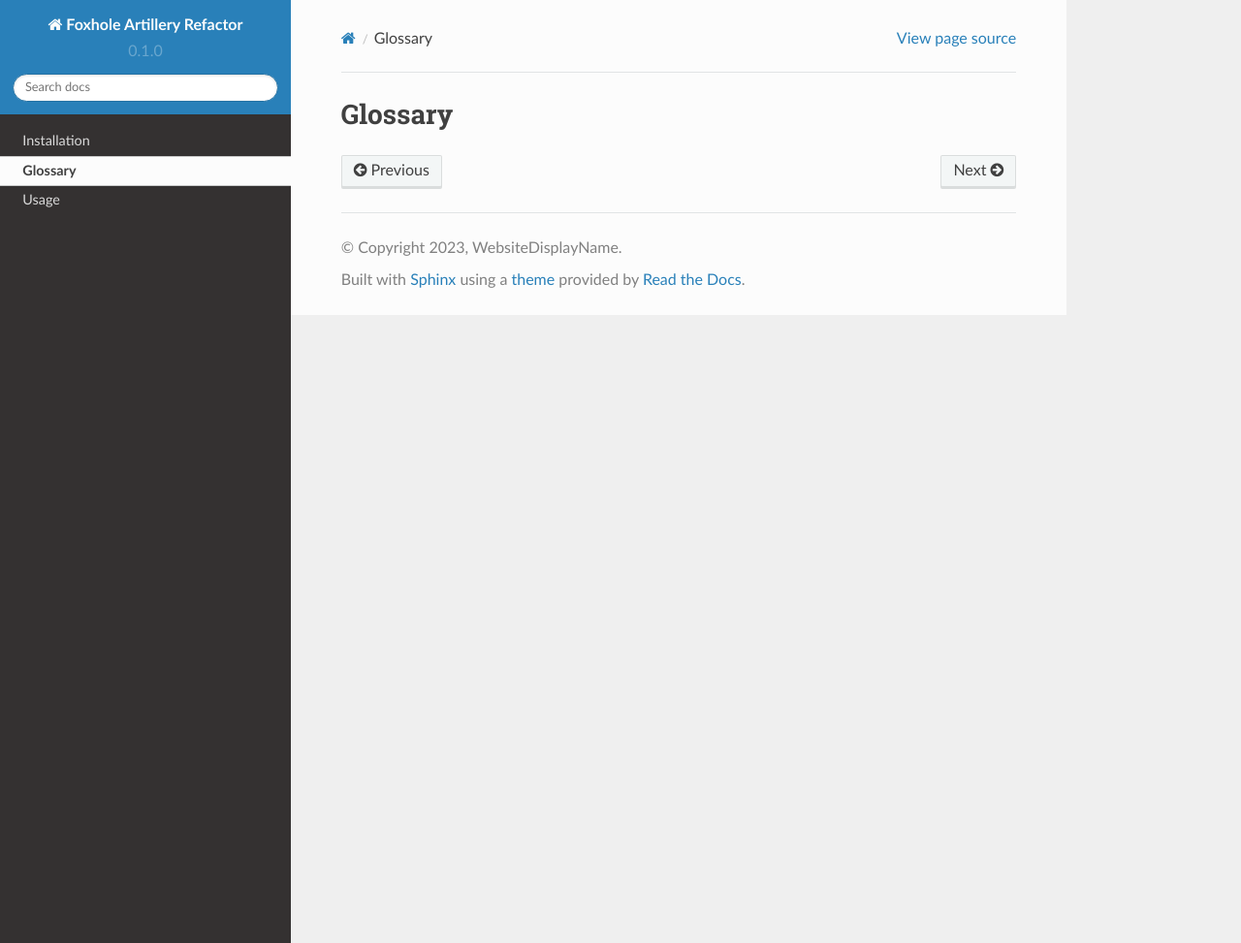
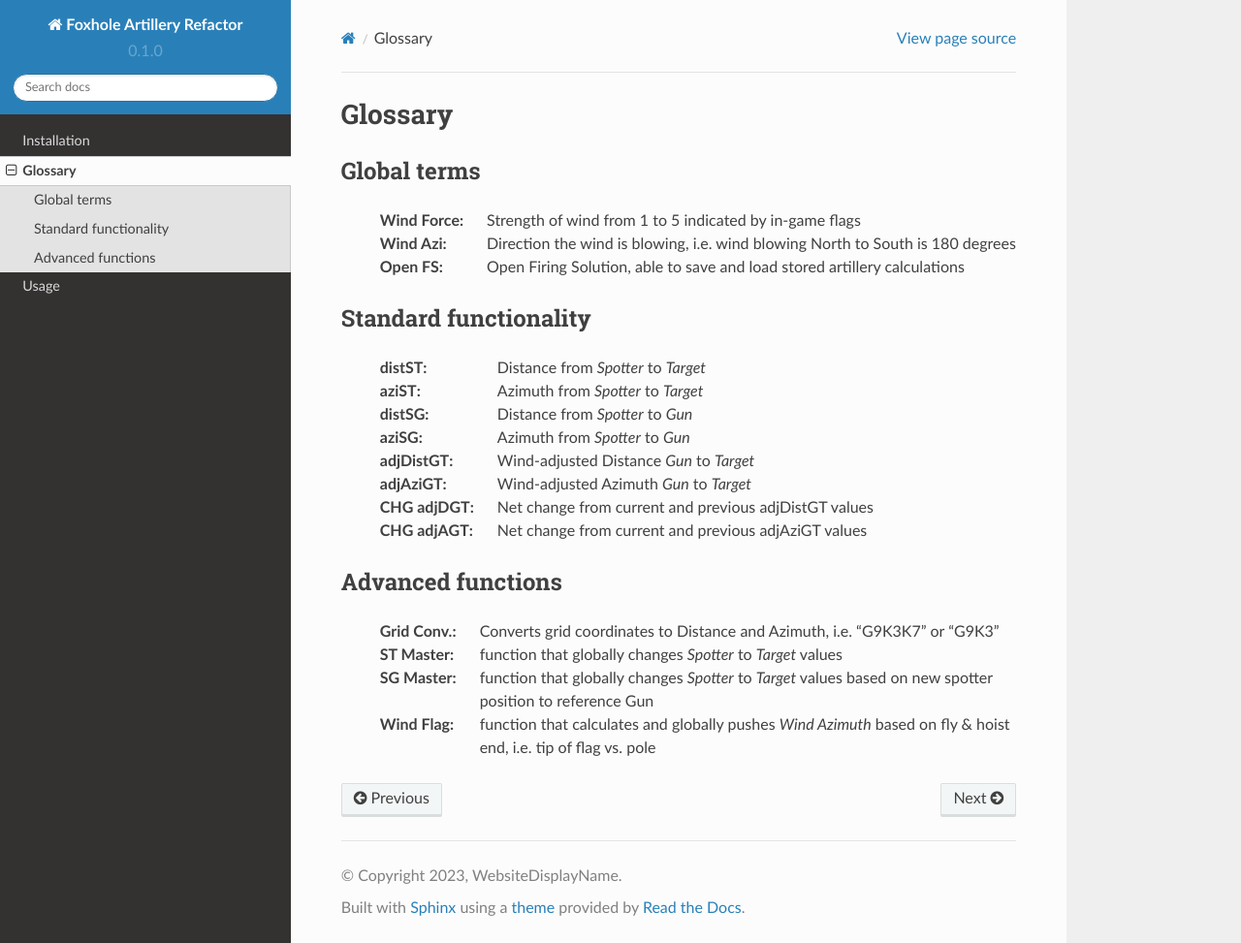
Before and after one commit to WebsiteDisplayName/foxholeArtilleryRefactor, a Sphinx documentation site: the page built from docs/source/glossary.rst, in a window 1280 px wide and 973 px high. Shown: the whole window at 97% size. Built offline with Sphinx 7.4.7 and the Read the Docs theme 2.0.0, drawn with Linux system fonts in a browser that asks for light colours.

Commit message:
update docs glossary

```diff
--- a/docs/source/glossary.rst
+++ b/docs/source/glossary.rst
@@ -1,2 +1,27 @@
 Glossary
 ========
+
+Global terms
+------------
+    :Wind Force: Strength of wind from 1 to 5 indicated by in-game flags
+    :Wind Azi: Direction the wind is blowing, i.e. wind blowing North to South is 180 degrees
+    :Open FS: Open Firing Solution, able to save and load stored artillery calculations
+
+Standard functionality
+----------------------
+    :distST: Distance from *Spotter* to *Target*
+    :aziST: Azimuth from *Spotter* to *Target*
+    :distSG: Distance from *Spotter* to *Gun*
+    :aziSG: Azimuth from *Spotter* to *Gun*
+    :adjDistGT: Wind-adjusted Distance *Gun* to *Target*
+    :adjAziGT: Wind-adjusted Azimuth *Gun* to *Target*
+    :CHG adjDGT: Net change from current and previous adjDistGT values
+    :CHG adjAGT: Net change from current and previous adjAziGT values
+
+
+Advanced functions
+------------------
+    :Grid Conv.: Converts grid coordinates to Distance and Azimuth, i.e. "G9K3K7" or "G9K3"
+    :ST Master: function that globally changes *Spotter* to *Target* values
+    :SG Master: function that globally changes *Spotter* to *Target* values based on new spotter position to reference Gun
+    :Wind Flag: function that calculates and globally pushes *Wind Azimuth* based on fly & hoist end, i.e. tip of flag vs. pole
--- a/docs/source/installation.rst
+++ b/docs/source/installation.rst
@@ -3,7 +3,7 @@ Installation
 
 Advanced users
 --------------
-1. Go `here <https://github.com/WebsiteDisplayName/foxholeArtilleryRefactor>`_
+1. Go `here <https://github.com/WebsiteDisplayName/foxholeArtilleryRefactor/>`_
 2. Download the files:
     a. Option 1
         git clone https://github.com/WebsiteDisplayName/foxholeArtilleryRefactor
```
